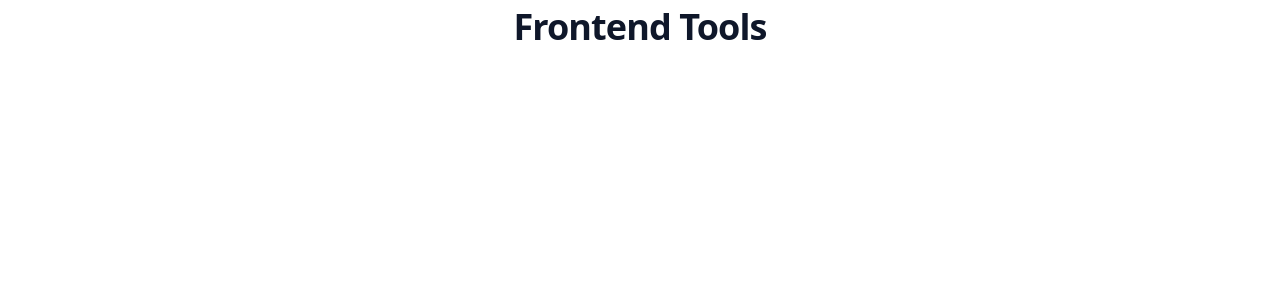
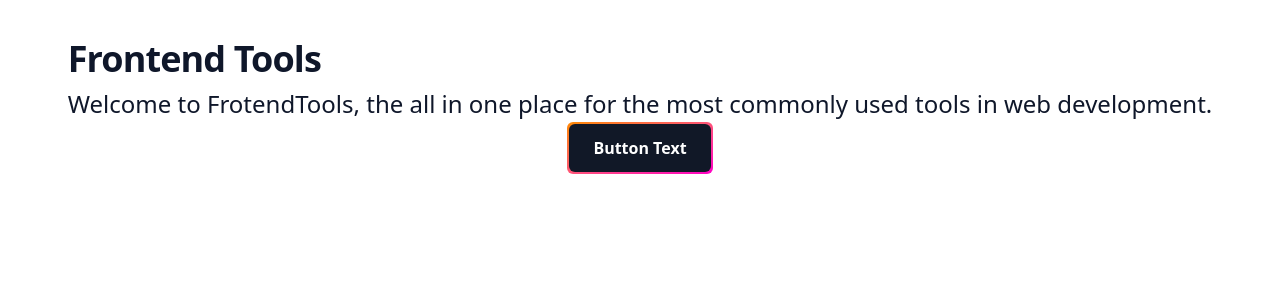
Before and after one commit to faustinozanetto/frontend-tools, a Next.js app: page / in a window 1280 px wide. Shown: the top 300 px of the page. Built offline with nearby package versions, Linux system fonts and the light colour scheme.

Commit message:
Started working on basic general ui components and home view.

```diff
--- a/src/modules/layout/components/layout.tsx
+++ b/src/modules/layout/components/layout.tsx
@@ -16,7 +16,7 @@ const Layout: React.FC<ILayoutProps> = (props) => {
       {/* SEO Head */}
       <LayoutHead {...headProps} />
 
-      <main className="max-w-8xl mx-auto px-4 sm:px-6 md:px-8">
+      <main className="max-w-8xl mx-auto p-4 sm:p-6 md:p-8">
         {/* Children */}
         {children}
       </main>
--- /dev/null
+++ b/src/modules/ui/components/button/button.tsx
@@ -0,0 +1,23 @@
+import React from 'react';
+
+type IButtonProps = React.HTMLAttributes<HTMLButtonElement> & {
+  children?: React.ReactNode;
+};
+
+const Button: React.FC<IButtonProps> = (props) => {
+  const { children, ...rest } = props;
+
+  return (
+    <button
+      className="relative p-0.5 inline-flex items-center justify-center font-bold overflow-hidden group rounded-md"
+      {...rest}
+    >
+      <span className="w-full h-full bg-gradient-to-br from-[#ff8a05] via-[#ff5478] to-[#ff00c6] group-hover:from-[#ff00c6] group-hover:via-[#ff5478] group-hover:to-[#ff8a05] absolute"></span>
+      <span className="relative px-6 py-3 transition-all ease-out bg-gray-900 rounded-md group-hover:bg-opacity-0 duration-400">
+        <span className="relative text-white">Button Text</span>
+      </span>
+    </button>
+  );
+};
+
+export default Button;
--- a/src/pages/index.tsx
+++ b/src/pages/index.tsx
@@ -1,4 +1,7 @@
+import React from 'react';
+
 import Layout from '@modules/layout/components/layout';
+import HomeView from '@views/home/home-view';
 
 const HomePage: React.FC = () => {
   return (
@@ -7,9 +10,7 @@ const HomePage: React.FC = () => {
         title: 'Home | Frontend Tools',
       }}
     >
-      <h1 className="text-3xl sm:text-4xl font-extrabold text-slate-900 tracking-tight dark:text-slate-200">
-        Frontend Tools
-      </h1>
+      <HomeView />
     </Layout>
   );
 };
--- /dev/null
+++ b/src/views/home/home-view.tsx
@@ -0,0 +1,24 @@
+import Button from '@modules/ui/components/button/button';
+import React from 'react';
+
+const HomeView: React.FC = () => {
+  return (
+    <div className="flex flex-col">
+      {/* Heading */}
+      <div className="block">
+        <h1 className="text-3xl sm:text-4xl font-extrabold text-slate-900 tracking-tight dark:text-slate-200">
+          Frontend Tools
+        </h1>
+        <p className="text-xl sm:text-2xl font-normal text-slate-900">
+          Welcome to FrotendTools, the all in one place for the most commonly used tools in web development.
+        </p>
+      </div>
+      {/* Learn more button */}
+      <div className="flex items-center justify-center w-full h-full button">
+        <Button onClick={() => alert('Mati negro')}>Learn More</Button>
+      </div>
+    </div>
+  );
+};
+
+export default HomeView;
--- a/tailwind.config.js
+++ b/tailwind.config.js
@@ -3,7 +3,7 @@ const defaultTheme = require('tailwindcss/defaultTheme');
 /** @type {import('tailwindcss').Config} */
 module.exports = {
   darkMode: 'class',
-  content: ['./src/modules/**/*.{js,jsx,ts,tsx}', './src/pages/**/*.{js,jsx,ts,tsx}'],
+  content: ['./src/**/*.{js,jsx,ts,tsx}'],
   theme: {
     extend: {
       fontFamily: {
```
